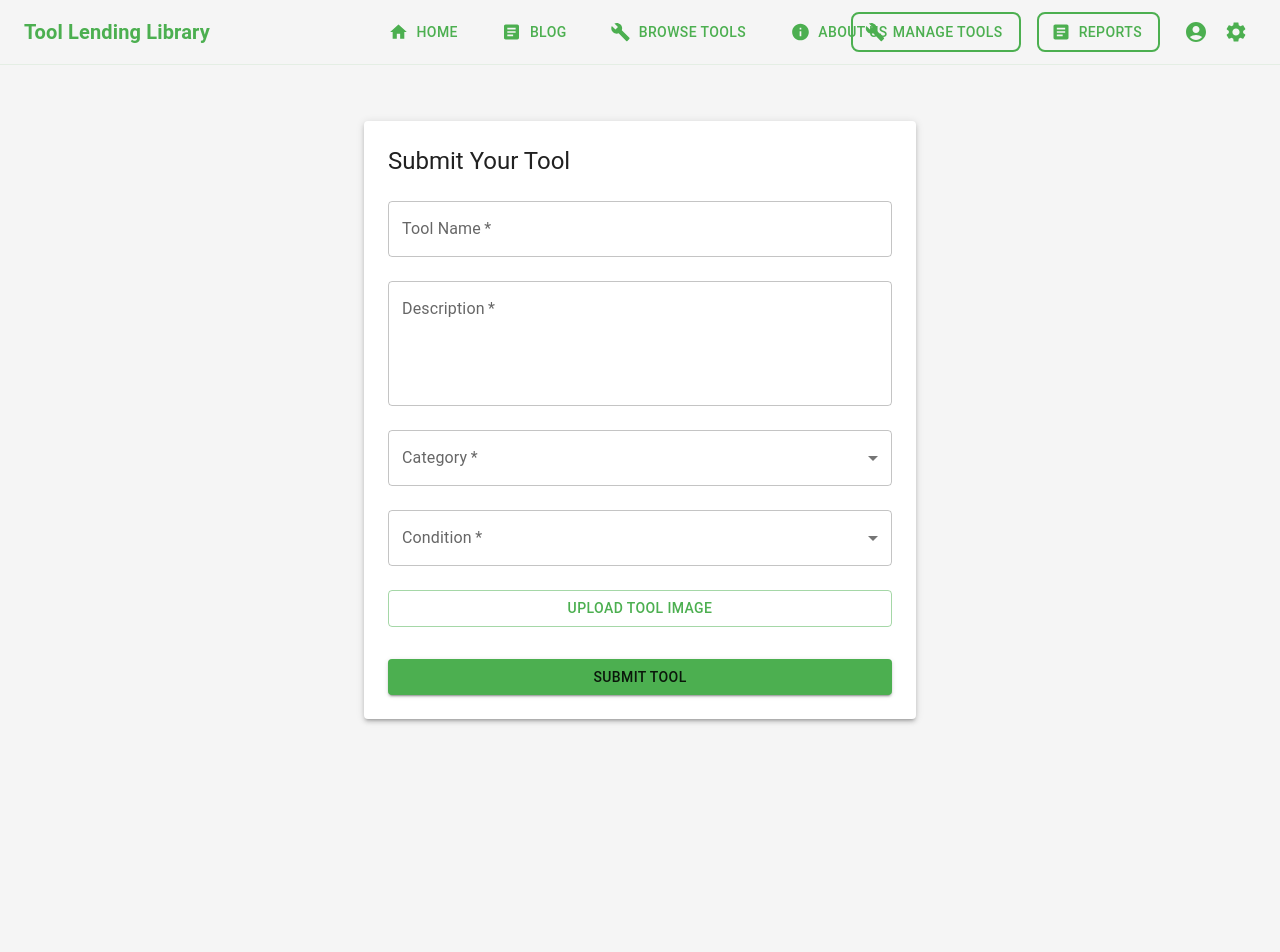
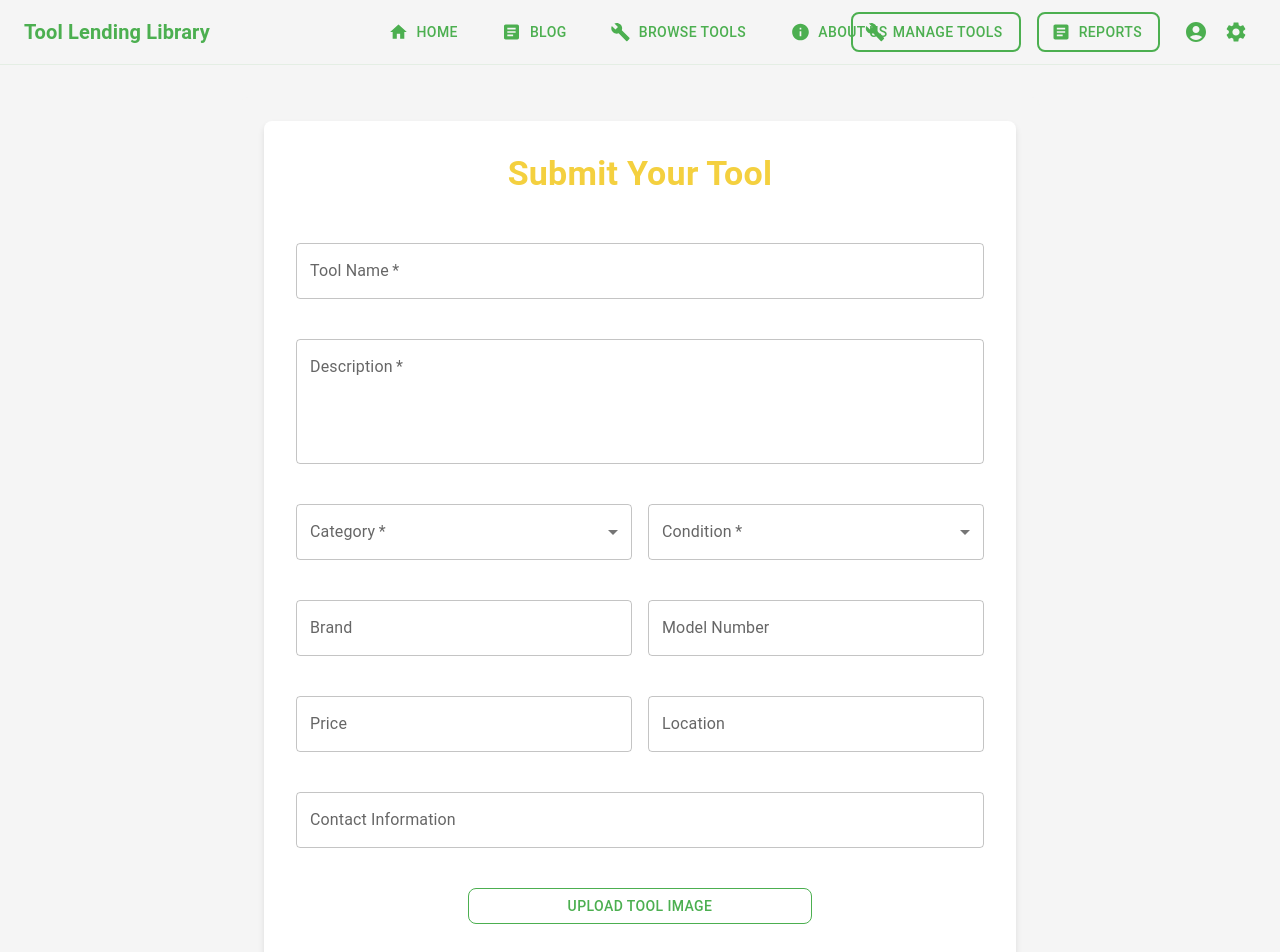
Before and after one commit to FazliBerisha/tool-lending-library, a React (Create React App) app in the folder frontend/: page /submit-tool in a window 1280 px wide. Shown: the top 952 px of the page. Before the commit the page ends 800 px from the top, so only its background shows below. Built offline with nearby package versions, Linux system fonts and the light colour scheme; sample sign-in values are in the browser's storage.

Commit message:
Added more static fields for appearance

```diff
--- a/frontend/src/components/Navbar.js
+++ b/frontend/src/components/Navbar.js
@@ -108,6 +108,13 @@ const Navbar = () => {
               onClick={handleSettingsClose}
             >
               Review Tool Submissions
+            </MenuItem>
+            <MenuItem
+              component={RouterLink}
+              to="/submit-tool"
+              onClick={handleSettingsClose}
+            >
+              Submit a Tool
             </MenuItem>
             <MenuItem onClick={handleLogout}>Logout</MenuItem>
           </>
--- a/frontend/src/components/ReturnModal.js
+++ b/frontend/src/components/ReturnModal.js
@@ -22,7 +22,13 @@ const ReturnModal = ({ open, onClose, onConfirm, toolName }) => {
     condition: '',
     damages: '',
     returnReason: '',
-    feedback: ''
+    feedback: '',
+    cleaningStatus: '',
+    missingParts: '',
+    maintenanceNeeded: '',
+    nextUserNotes: '',
+    actualUsageDuration: '',
+    safetyIssues: ''
   });
   const [errors, setErrors] = useState({});
   const [success, setSuccess] = useState('');
@@ -39,6 +45,7 @@ const ReturnModal = ({ open, onClose, onConfirm, toolName }) => {
     const newErrors = {};
     if (!formData.condition) newErrors.condition = 'Please select the tool condition';
     if (!formData.returnReason.trim()) newErrors.returnReason = 'Please provide a reason for return';
+    if (!formData.actualUsageDuration.trim()) newErrors.actualUsageDuration = 'Please provide the actual usage duration';
 
     setErrors(newErrors);
     return Object.keys(newErrors).length === 0;
@@ -47,7 +54,7 @@ const ReturnModal = ({ open, onClose, onConfirm, toolName }) => {
   const handleSubmit = () => {
     if (validateForm()) {
       onConfirm(formData);
-      setSuccess('Return request submitted. Waiting for admin approval.');
+      setSuccess('Return request approved.');
       onClose();
     }
   };
@@ -63,13 +70,7 @@ const ReturnModal = ({ open, onClose, onConfirm, toolName }) => {
         </Alert>
         <Grid container spacing={2} sx={{ mt: 1 }}>
           <Grid item xs={12}>
-            <Typography variant="body2" color="text.secondary" paragraph>
-              Please provide information about the tool's condition and your experience.
-            </Typography>
-          </Grid>
-
-          <Grid item xs={12}>
-            <FormControl error={!!errors.condition} fullWidth>
+            <FormControl error={!!errors.condition} fullWidth required>
               <FormLabel>Tool Condition</FormLabel>
               <RadioGroup
                 name="condition"
@@ -85,19 +86,6 @@ const ReturnModal = ({ open, onClose, onConfirm, toolName }) => {
                 <FormHelperText>{errors.condition}</FormHelperText>
               )}
             </FormControl>
-          </Grid>
-
-          <Grid item xs={12}>
-            <TextField
-              fullWidth
-              label="Any Damages or Issues?"
-              name="damages"
-              value={formData.damages}
-              onChange={handleChange}
-              multiline
-              rows={2}
-              placeholder="Describe any damages or issues encountered (if any)"
-            />
           </Grid>
 
           <Grid item xs={12}>
@@ -119,6 +107,34 @@ const ReturnModal = ({ open, onClose, onConfirm, toolName }) => {
           <Grid item xs={12}>
             <TextField
               fullWidth
+              label="Actual Usage Duration"
+              name="actualUsageDuration"
+              value={formData.actualUsageDuration}
+              onChange={handleChange}
+              error={!!errors.actualUsageDuration}
+              helperText={errors.actualUsageDuration}
+              required
+              placeholder="How long was the tool actually used? (e.g., 2 days, 5 hours)"
+            />
+          </Grid>
+
+          {/* Optional Fields */}
+          <Grid item xs={12}>
+            <TextField
+              fullWidth
+              label="Any Damages or Issues?"
+              name="damages"
+              value={formData.damages}
+              onChange={handleChange}
+              multiline
+              rows={2}
+              placeholder="Describe any damages or issues encountered (if any)"
+            />
+          </Grid>
+
+          <Grid item xs={12}>
+            <TextField
+              fullWidth
               label="Usage Feedback"
               name="feedback"
               value={formData.feedback}
@@ -126,6 +142,73 @@ const ReturnModal = ({ open, onClose, onConfirm, toolName }) => {
               multiline
               rows={2}
               placeholder="How was your experience with this tool? Any suggestions?"
+            />
+          </Grid>
+
+          <Grid item xs={12}>
+            <FormControl fullWidth>
+              <FormLabel>Cleaning Status</FormLabel>
+              <RadioGroup
+                name="cleaningStatus"
+                value={formData.cleaningStatus}
+                onChange={handleChange}
+              >
+                <FormControlLabel value="cleaned" control={<Radio />} label="Cleaned and Ready" />
+                <FormControlLabel value="needsCleaning" control={<Radio />} label="Needs Cleaning" />
+                <FormControlLabel value="professional" control={<Radio />} label="Needs Professional Cleaning" />
+              </RadioGroup>
+            </FormControl>
+          </Grid>
+
+          <Grid item xs={12}>
+            <TextField
+              fullWidth
+              label="Missing Parts or Accessories"
+              name="missingParts"
+              value={formData.missingParts}
+              onChange={handleChange}
+              multiline
+              rows={2}
+              placeholder="List any missing parts or accessories"
+            />
+          </Grid>
+
+          <Grid item xs={12}>
+            <TextField
+              fullWidth
+              label="Maintenance Requirements"
+              name="maintenanceNeeded"
+              value={formData.maintenanceNeeded}
+              onChange={handleChange}
+              multiline
+              rows={2}
+              placeholder="Describe any maintenance needs (blade sharpening, battery replacement, etc.)"
+            />
+          </Grid>
+
+          <Grid item xs={12}>
+            <TextField
+              fullWidth
+              label="Notes for Next User"
+              name="nextUserNotes"
+              value={formData.nextUserNotes}
+              onChange={handleChange}
+              multiline
+              rows={2}
+              placeholder="Any tips or important information for the next user?"
+            />
+          </Grid>
+
+          <Grid item xs={12}>
+            <TextField
+              fullWidth
+              label="Safety Issues or Concerns"
+              name="safetyIssues"
+              value={formData.safetyIssues}
+              onChange={handleChange}
+              multiline
+              rows={2}
+              placeholder="Report any safety issues or concerns encountered"
             />
           </Grid>
         </Grid>
--- a/frontend/src/components/ToolSubmissionForm.js
+++ b/frontend/src/components/ToolSubmissionForm.js
@@ -16,7 +16,12 @@ const ToolSubmissionForm = () => {
     description: '',
     category: '',
     condition: '',
-    image: null
+    image: null,
+    brand: '',
+    modelNumber: '',
+    price: '',
+    location: '',
+    contactInfo: ''
   });
   const [notification, setNotification] = useState(null);
   const [previewUrl, setPreviewUrl] = useState(null);
@@ -39,6 +44,11 @@ const ToolSubmissionForm = () => {
       formDataToSend.append('description', formData.description);
       formDataToSend.append('category', formData.category);
       formDataToSend.append('condition', formData.condition);
+      formDataToSend.append('brand', formData.brand);
+      formDataToSend.append('modelNumber', formData.modelNumber);
+      formDataToSend.append('price', formData.price);
+      formDataToSend.append('location', formData.location);
+      formDataToSend.append('contactInfo', formData.contactInfo);
 
       // Append image if it exists
       if (formData.image) {
@@ -71,7 +81,12 @@ const ToolSubmissionForm = () => {
         description: '',
         category: '',
         condition: '',
-        image: null
+        image: null,
+        brand: '',
+        modelNumber: '',
+        price: '',
+        location: '',
+        contactInfo: ''
       });
       setPreviewUrl(null);
 
@@ -92,23 +107,49 @@ const ToolSubmissionForm = () => {
   };
 
   return (
-    <Box sx={{ maxWidth: 600, mx: 'auto', mt: 4, p: 3 }}>
-      <Paper elevation={3} sx={{ p: 3 }}>
-        <Typography variant="h5" gutterBottom>
+    <Box sx={{
+      maxWidth: 800,
+      mx: 'auto',
+      mt: 4,
+      p: 3,
+      backgroundColor: '#f5f5f5',
+      borderRadius: 2
+    }}>
+      <Paper elevation={3} sx={{
+        p: 4,
+        backgroundColor: 'white',
+        borderRadius: 2,
+        boxShadow: '0 4px 6px rgba(0, 0, 0, 0.1)'
+      }}>
+        <Typography
+          variant="h4"
+          gutterBottom
+          sx={{
+            mb: 4,
+            textAlign: 'center',
+            color: '#F4D03F',
+            fontWeight: 'bold',
+          }}
+        >
           Submit Your Tool
         </Typography>
+
         <form onSubmit={handleSubmit}>
+          <Box sx={{
+            display: 'grid',
+            gridTemplateColumns: 'repeat(2, 1fr)',
+            gap: 2,
+          }}>
             <TextField
-            fullWidth
               label="Tool Name"
               name="name"
               value={formData.name}
               onChange={handleChange}
               margin="normal"
               required
+              sx={{ gridColumn: '1 / -1' }}
             />
             <TextField
-            fullWidth
               label="Description"
               name="description"
               value={formData.description}
@@ -117,9 +158,9 @@ const ToolSubmissionForm = () => {
               multiline
               rows={4}
               required
+              sx={{ gridColumn: '1 / -1' }}
             />
             <TextField
-            fullWidth
               select
               label="Category"
               name="category"
@@ -133,7 +174,6 @@ const ToolSubmissionForm = () => {
               <MenuItem value="Garden Tools">Garden Tools</MenuItem>
             </TextField>
             <TextField
-            fullWidth
               select
               label="Condition"
               name="condition"
@@ -147,7 +187,52 @@ const ToolSubmissionForm = () => {
               <MenuItem value="good">Good</MenuItem>
               <MenuItem value="fair">Fair</MenuItem>
             </TextField>
-          <Box sx={{ mt: 2, mb: 2 }}>
+            <TextField
+              label="Brand"
+              name="brand"
+              value={formData.brand}
+              onChange={handleChange}
+              margin="normal"
+            />
+            <TextField
+              label="Model Number"
+              name="modelNumber"
+              value={formData.modelNumber}
+              onChange={handleChange}
+              margin="normal"
+            />
+            <TextField
+              label="Price"
+              name="price"
+              value={formData.price}
+              onChange={handleChange}
+              margin="normal"
+            />
+            <TextField
+              label="Location"
+              name="location"
+              value={formData.location}
+              onChange={handleChange}
+              margin="normal"
+            />
+            <TextField
+              label="Contact Information"
+              name="contactInfo"
+              value={formData.contactInfo}
+              onChange={handleChange}
+              margin="normal"
+              sx={{ gridColumn: '1 / -1' }}
+            />
+          </Box>
+
+          <Box sx={{
+            mt: 4,
+            mb: 2,
+            display: 'flex',
+            flexDirection: 'column',
+            alignItems: 'center',
+            width: '100%'
+          }}>
             <input
               accept="image/*"
               style={{ display: 'none' }}
@@ -155,36 +240,69 @@ const ToolSubmissionForm = () => {
               type="file"
               onChange={handleImageChange}
             />
-            <label htmlFor="tool-image">
+            <label htmlFor="tool-image" style={{ width: '100%', textAlign: 'center' }}>
               <Button
                 variant="outlined"
                 component="span"
-                fullWidth
+                sx={{
+                  width: '50%',
+                  mb: 2,
+                  borderRadius: 2,
+                  borderColor: 'primary.main',
+                  color: 'primary.main',
+                  '&:hover': {
+                    borderColor: 'primary.dark',
+                    backgroundColor: 'rgba(0, 0, 0, 0.04)'
+                  }
+                }}
               >
                 Upload Tool Image
               </Button>
             </label>
             {previewUrl && (
-              <Box sx={{ mt: 2, textAlign: 'center' }}>
+              <Box sx={{
+                mt: 2,
+                textAlign: 'center',
+                width: '100%',
+                borderRadius: 2,
+                overflow: 'hidden'
+              }}>
                 <img
                   src={previewUrl}
                   alt="Preview"
-                  style={{ maxWidth: '100%', maxHeight: '200px' }}
+                  style={{
+                    maxWidth: '100%',
+                    maxHeight: '300px',
+                    objectFit: 'cover',
+                    borderRadius: 8
+                  }}
                 />
               </Box>
             )}
           </Box>
+
           <Button
             type="submit"
             variant="contained"
-            color="primary"
-            sx={{ mt: 2 }}
-            fullWidth
+            sx={{
+              mt: 4,
+              mb: 2,
+              width: '50%',
+              mx: 'auto',
+              display: 'block',
+              py: 1.5,
+              backgroundColor: 'primary.main',
+              '&:hover': {
+                backgroundColor: 'primary.dark'
+              },
+              borderRadius: 2
+            }}
           >
             Submit Tool
           </Button>
         </form>
       </Paper>
+
       <Snackbar
         open={!!notification}
         autoHideDuration={6000}
```
Also changed, not shown: 8 other files (tests, documents, lock files or other folders). Lines whose indentation alone changed are shown as unchanged.
